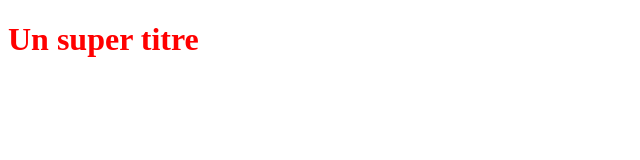
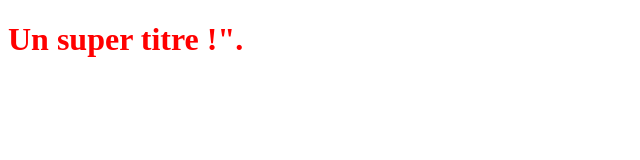
Before and after one commit to toloun/OpenclassroomsProjectt, a plain HTML site: page index.html in a window 1280 px wide. Shown: the full height of the page, 0-640 px from the left. Drawn offline with Linux system fonts and the light colour scheme.

Commit message:
modification de titre !

```diff
--- a/index.html
+++ b/index.html
@@ -5,6 +5,6 @@
    <link rel="stylesheet" type="text/css" href="styles.css">
 </head>
 <body>
-   <h1>Un super titre</h1>
+   <h1>Un super titre !".</h1>
 </body>
 </html>
```
